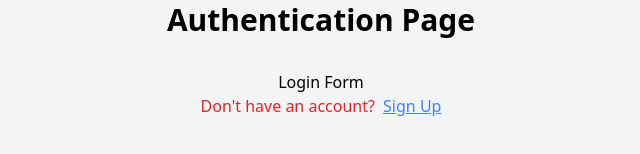
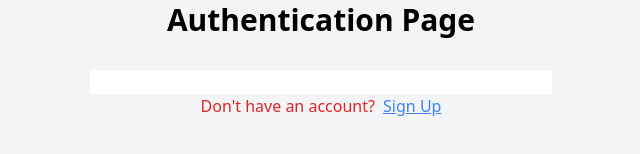
Before and after one commit to jmayheww/infinite-eats, a React (Create React App) app in the folder client/: page /login in a window 1280 px wide. Shown: the part 340-494 px from the top of the page, without its empty margins (319-959 px from the left). Built offline with nearby package versions, Linux system fonts and the light colour scheme; no server answers.

Commit message:
importing user and helper functions from userAuth context in App.js, setting up AuthenticationPage.js

```diff
--- a/client/src/components/App.js
+++ b/client/src/components/App.js
@@ -1,10 +1,12 @@
-import { useState, useEffect } from "react";
+import { useState, useEffect, useContext } from "react";
 import { Routes, Route } from "react-router-dom";
+import UserContext from "../context/userAuth";
 
 import AuthenticationPage from "../pages/AuthenticationPage";
 
 function App() {
   const [count, setCount] = useState(0);
+  const { user, setUser, fetchCurrentUser } = useContext(UserContext);
 
   useEffect(() => {
     fetch("/hello")
@@ -16,6 +18,7 @@ function App() {
     <div className="App">
       <Routes>
         <Route path="/login" element={<AuthenticationPage />} />
+        <Route path="/signup" element={<AuthenticationPage />} />
         <Route path="/testing" element={<h1>Test Route</h1>} />
         <Route path="/" element={<h1>Page Count: {count}</h1>} />
       </Routes>
--- a/client/src/components/LoginForm.js
+++ b/client/src/components/LoginForm.js
@@ -2,9 +2,44 @@ import React, { useState, useContext } from "react";
 import UserContext from "../context/userAuth";
 
 function LoginForm() {
+  const { showLogin } = useContext(UserContext);
+
+  const initialValue = {
+    email: "",
+    password: "",
+    password_confirmation: "",
+  };
+
+  const [userInput, setUserInput] = useState(initialValue);
+
+  function handleInput(e) {
+    setUserInput({ ...userInput, [e.target.name]: e.target.value });
+  }
+
   return (
-    <div>
-      <h1>Login Form</h1>
+    <div className="auth-form">
+      <form>
+        <input
+          type="text"
+          name="email"
+          value={userInput.email}
+          onChange={handleInput}
+        />
+        <input
+          type="text"
+          name="password"
+          value={userInput.password}
+          onChange={handleInput}
+        />
+        {showLogin ? null : (
+          <input
+            type="text"
+            name="password_confirmation"
+            value={userInput.password_confirmation}
+            onChange={handleInput}
+          />
+        )}
+      </form>
     </div>
   );
 }
--- a/client/src/pages/AuthenticationPage.js
+++ b/client/src/pages/AuthenticationPage.js
@@ -1,25 +1,31 @@
 import { useContext } from "react";
+import { useLocation } from "react-router-dom";
 import UserContext from "../context/userAuth";
 import LoginForm from "../components/LoginForm";
-import SignupForm from "../components/SignupForm";
 
 function AuthenticationPage() {
   const { showLogin, buttonClickResponseHandler } = useContext(UserContext);
+  const { pathname } = useLocation();
+
   return (
     <div className="bg-gray-100 min-h-screen flex flex-col justify-center items-center">
       <h1 className="text-3xl font-bold mb-8">Authentication Page</h1>
 
-      {showLogin ? <LoginForm /> : <SignupForm />}
+      <LoginForm />
 
       <p className="text-red-600">
-        {showLogin ? "Don't have an account? " : "Already have an account? "}
+        {pathname === "/login"
+          ? "Don't have an account? "
+          : "Already have an account? "}
         <button
           className="text-blue-500 underline ml-1"
           onClick={() =>
-            buttonClickResponseHandler(showLogin ? "signup" : "login")
+            buttonClickResponseHandler(
+              pathname === "/login" ? "signup" : "login"
+            )
           }
         >
-          {showLogin ? "Sign Up" : "Log In"}
+          {pathname === "/login" ? "Sign Up" : "Log In"}
         </button>
       </p>
     </div>
```
